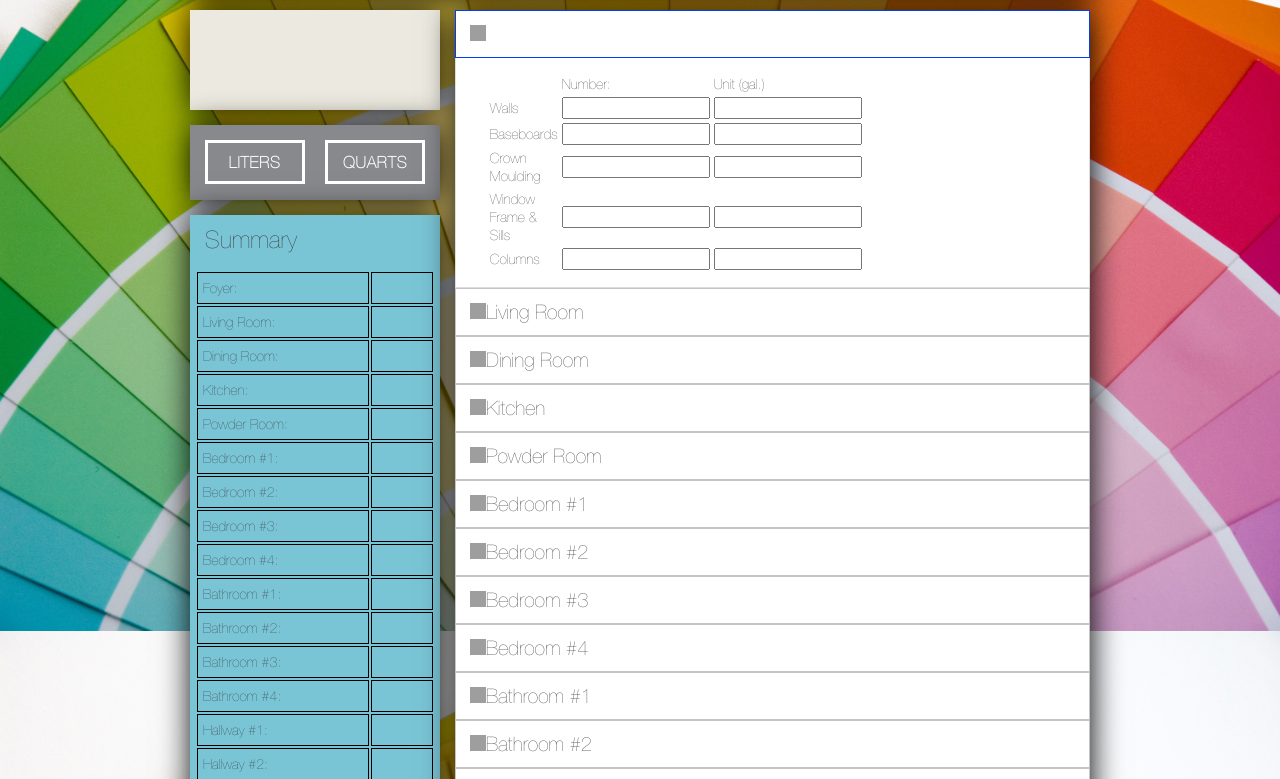
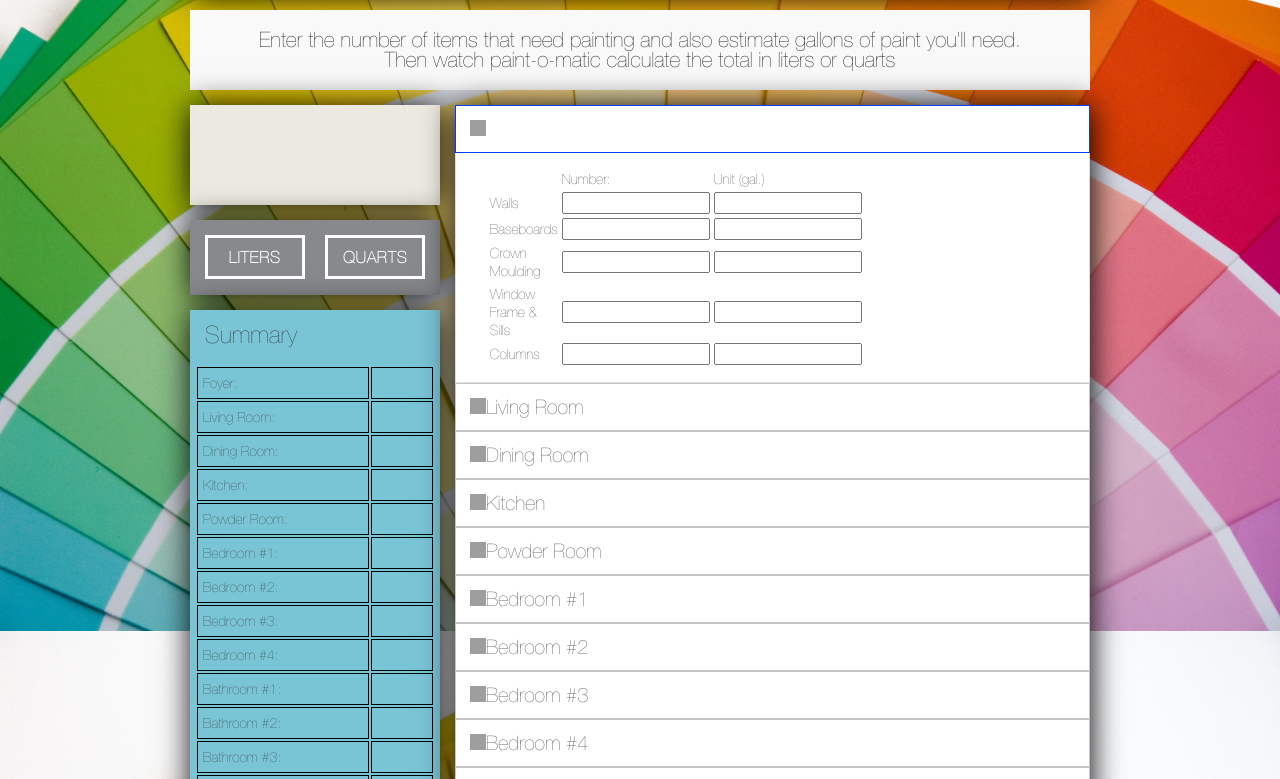
Before and after one commit to anthonycole0001/p3.dwa15-csci-aoc.biz, a plain HTML site: page index.html in a window 1280 px wide. Shown: the part 220-999 px from the top of the page. Drawn offline with nearby package versions, Linux system fonts and the light colour scheme; grey boxes are pictures that could not be loaded.

Commit message:
updated to ad a description  about the app. still has issues.

```diff
--- a/css/paint-o-matic.css
+++ b/css/paint-o-matic.css
@@ -117,6 +117,18 @@ input[class="item_paintNeeded_input"]{
     box-shadow:  1px 1px 30px #000000;
 }
 
+#description{
+    background-color: #f9f9f9;
+    margin-bottom: 15px;
+    font-family: "HelveticaNeueUltra";
+    font-size: 25px;
+    font-weight: bold;
+    padding: 20px;
+    text-align: center;
+    color: #181818;
+
+
+}
 
 
 /*----------------------------------------------------------------------------------------
--- a/index.html
+++ b/index.html
@@ -43,6 +43,9 @@
         <div id="titlename">
           Paint-o-Matic
         </div>
+        <div id="description">
+          <p>Enter the number of items that need painting and also estimate gallons of paint you'll need.  <br>Then watch paint-o-matic calculate the total in liters or quarts</p>
+      </div>
       </div>
       <!--/ end top -->
 
```
